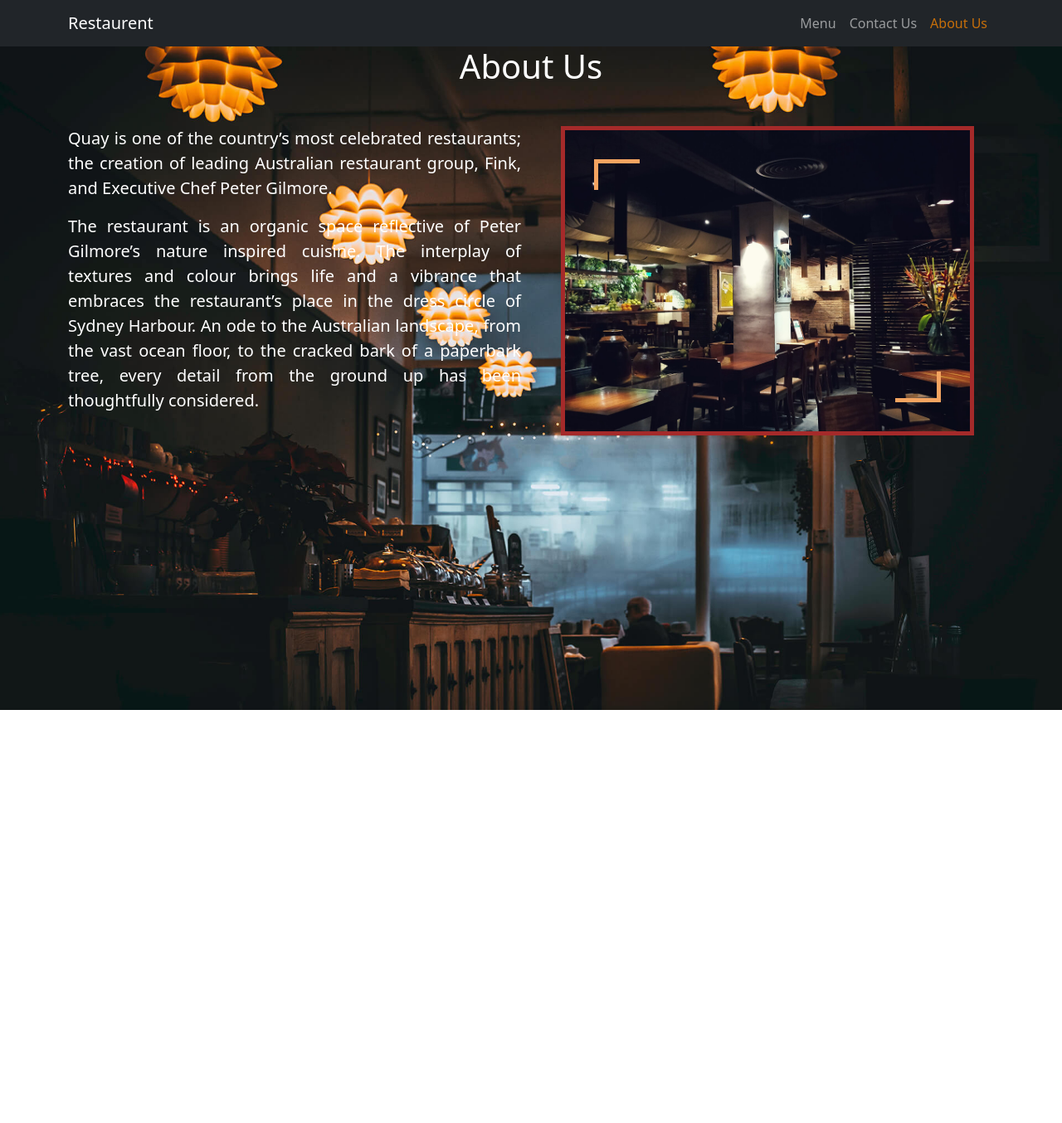
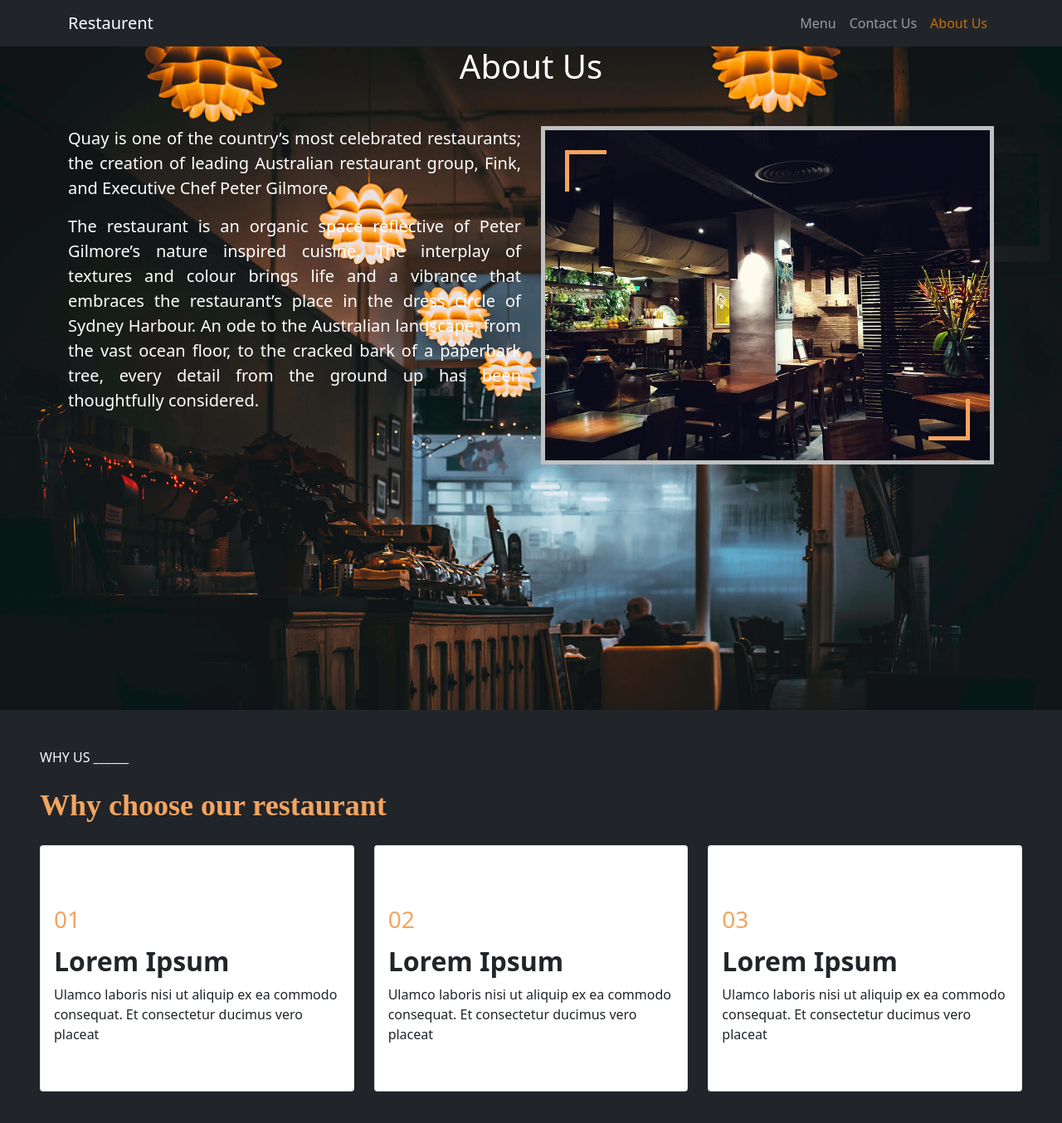
Before and after one commit to saud00/hotel, a React (Create React App) app: page /aboutus in a window 1280 px wide. Shown: the top 1354 px of the page at 83% size. Before the commit the page ends 856 px from the top, so only its background shows below. Built offline with nearby package versions, Linux system fonts and the light colour scheme.

Commit message:
About complete

```diff
--- a/src/components/pages/About.jsx
+++ b/src/components/pages/About.jsx
@@ -42,18 +42,76 @@ export default function About() {
             </div>
 
             <div className="col-md-6 col-12">
-              <div className="container aboutCont">
+              <div className=" aboutCont">
                 <div className="leftBox"></div>
-                <div>
-                  <img
-                    src={about}
-                    alt="img"
-                    width="100%"
-                    height="100%"
-                    className="aboutImg"
-                  />
+                <div className="aboutImg">
+                  <img src={about} alt="img" width="100%" height="100%" />
                 </div>
                 <div className="RightBox"></div>
+              </div>
+            </div>
+          </div>
+        </div>
+      </div>
+
+      {/* Why us
+       */}
+
+      <div className="container-fluid bg-dark p-5">
+        <div className="row">
+          <h6 className="text-light lh-4">WHY US ______</h6>
+          <h3
+            style={{
+              color: "sandybrown",
+              lineHeight: "10vh",
+              fontFamily: "'Playfair Display', serif",
+              fontWeight: "700",
+              fontSize: "36px",
+            }}
+          >
+            Why choose our restaurant
+          </h3>
+        </div>
+        <div className="row">
+          <div className="col-md-4 col-12 ">
+            <div className="card card-body card-effect">
+              <div className="mt-5 mb-4">
+                <h3 style={{ color: "sandybrown", lineHeight: "6vh" }}>01</h3>
+                <h2>
+                  <b>Lorem Ipsum</b>
+                </h2>
+                <p>
+                  Ulamco laboris nisi ut aliquip ex ea commodo consequat. Et
+                  consectetur ducimus vero placeat
+                </p>
+              </div>
+            </div>
+          </div>
+          <div className="col-md-4 col-12 ">
+            <div className="card card-body card-effect">
+              <div className="mt-5 mb-4">
+                <h3 style={{ color: "sandybrown", lineHeight: "6vh" }}>02</h3>
+                <h2>
+                  <b>Lorem Ipsum</b>
+                </h2>
+                <p>
+                  Ulamco laboris nisi ut aliquip ex ea commodo consequat. Et
+                  consectetur ducimus vero placeat
+                </p>
+              </div>
+            </div>
+          </div>
+          <div className="col-md-4 col-12 ">
+            <div className="card card-body card-effect">
+              <div className="mt-5 mb-4">
+                <h3 style={{ color: "sandybrown", lineHeight: "6vh" }}>03</h3>
+                <h2>
+                  <b>Lorem Ipsum</b>
+                </h2>
+                <p>
+                  Ulamco laboris nisi ut aliquip ex ea commodo consequat. Et
+                  consectetur ducimus vero placeat
+                </p>
               </div>
             </div>
           </div>
--- a/src/styles/index.css
+++ b/src/styles/index.css
@@ -72,33 +72,59 @@ input {
 
 .aboutCont {
   position: relative;
+  /* transition: 0.5s ease-in-out; */
+  overflow: hidden;
+  border: 5px solid silver;
 }
 .aboutImg {
-  transition: 1s ease-out;
-  border: 5px solid brown;
+  overflow: hidden;
+  transition: 0.5s ease-in-out;
+  overflow: hidden;
 }
-.aboutCont:hover .aboutImg .leftBox .RightBox {
-  translate: translateZ(50%, 50%);
+.aboutCont:hover > .aboutImg {
+  transform: scale(1.2);
+  overflow: hidden;
+}
+.aboutCont:hover .RightBox {
+  transform: translateX(11px) translateY(11px) scale(1.3);
+  overflow: hidden;
+}
+
+.aboutCont:hover .leftBox {
+  transform: translateX(-11px) translateY(-11px) scale(1.3);
+  overflow: hidden;
 }
 .leftBox {
-  top: 5vh;
-  left: 5vw;
+  top: 1.5rem;
+  left: 1.5rem;
   border-left: 5px solid sandybrown;
   border-top: 5px solid sandybrown;
-  height: 10%;
-  width: 10%;
+  height: 50px;
+  width: 50px;
   position: absolute;
-  transition: 1s ease-out;
+  transition: 1s ease-in-out;
   z-index: 2;
 }
 .RightBox {
-  bottom: 5vh;
-  right: 5vw;
+  bottom: 1.5rem;
+  right: 1.5rem;
   border-right: 5px solid sandybrown;
   border-bottom: 5px solid sandybrown;
-  height: 10%;
-  width: 10%;
+  height: 50px;
+  width: 50px;
   position: absolute;
   z-index: 2;
-  transition: 1s ease-out;
+  transition: 1s ease-in-out;
 }
+
+.card-effect {
+  overflow: hidden;
+}
+.card-effect:hover * {
+  transition: all 1s ease;
+  transform: translateY(-20px);
+  color: antiquewhite;
+}
+.card-effect:hover {
+  background-color: chocolate;
+}
```
